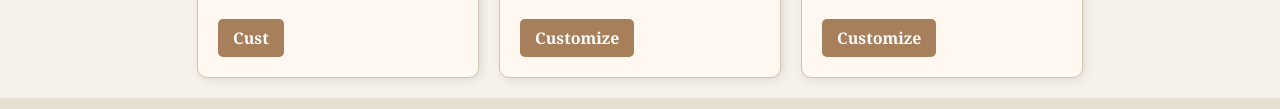
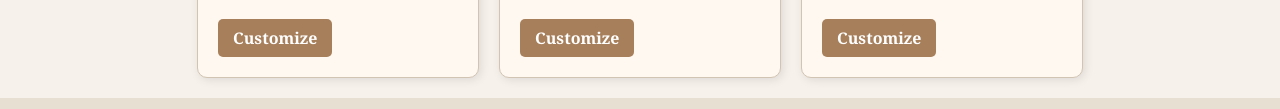
Before and after one commit to mingyen0129/shop, a plain HTML site: page index.html in a window 1280 px wide. Shown: the part 614-723 px from the top of the page. Drawn offline with Linux system fonts and the light colour scheme.

Commit message:
測試自動更新

```diff
--- a/index.html
+++ b/index.html
@@ -26,7 +26,7 @@
         <h3>Custom Film Roll</h3>
         <p>Unroll the film, and let every frame tell the story of us.</p>
 
-        <a href="product.html" class="btn-order">Cust</a>
+        <a href="product.html" class="btn-order">Customize</a>
       </div>
     </div>
 
```
